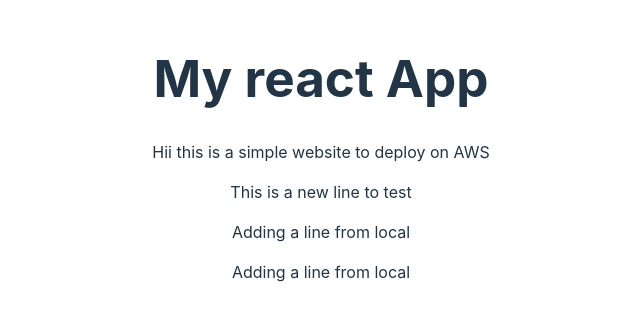
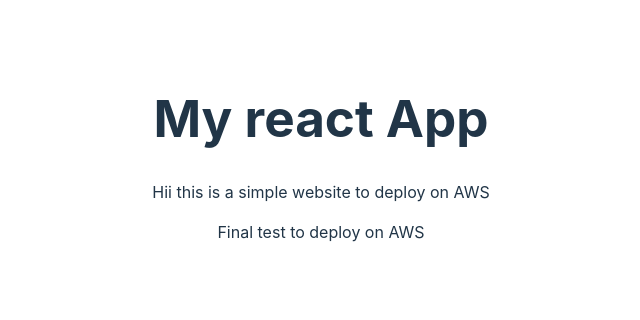
Before and after one commit to AkashRanjanSaikia/My_React_App, a React (Vite) app: page / in a window 1280 px wide. Shown: the part 242-562 px from the top of the page, without its empty margins (319-959 px from the left). Built offline with nearby package versions, Linux system fonts and the light colour scheme.

Commit message:
Final test

```diff
--- a/src/App.jsx
+++ b/src/App.jsx
@@ -7,9 +7,7 @@
       <div>
         <h1>My react App</h1>
         <p>Hii this is a simple website to deploy on AWS</p>
-        <p>This is a new line to test</p>
-        <p>Adding a line from local</p>
-        <p>Adding a line from local</p>
+        <p>Final test to deploy on AWS</p>
       </div>
     </>
   )
```
